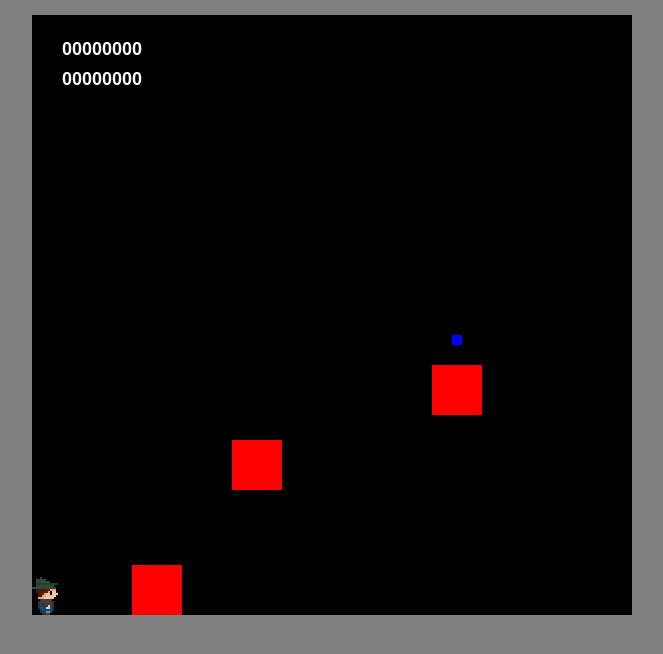
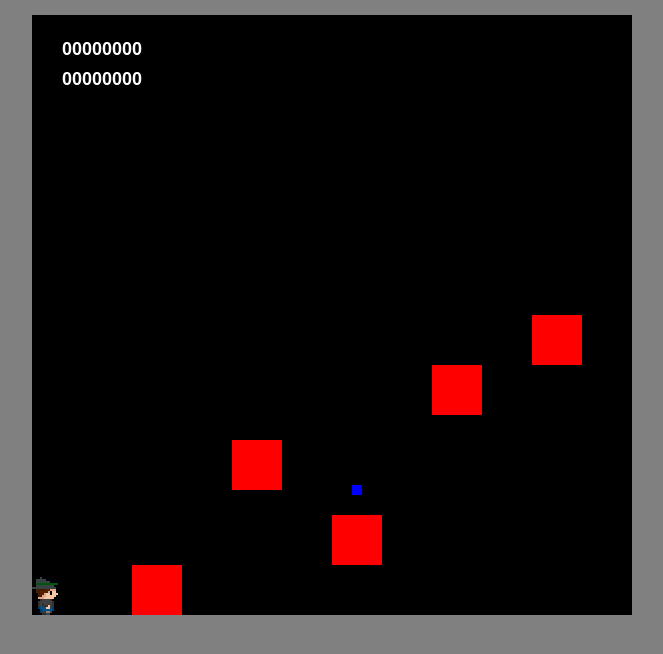
Before and after one commit to allknowingfrog/stompy-tutorial, a plain HTML site: page index.html in a window 1280 px wide. Shown: the whole page, without its empty margins (308-971 px from the left). Drawn offline with Linux system fonts and the light colour scheme.

Commit message:
Add levels

```diff
--- a/index.html
+++ b/index.html
@@ -5,6 +5,7 @@
         <title>Stompy</title>
         <script src='pad.js'></script>
         <script src='pick.js'></script>
+        <script src='level.js'></script>
         <script src='entity.js'></script>
         <script src='sprite.js'></script>
         <script src='stompy.js'></script>
--- /dev/null
+++ b/level.js
@@ -0,0 +1,26 @@
+function level() {
+    this.current = 0;
+    this.levels = [
+        [
+            [100, 550, 50, 50],
+            [200, 425, 50, 50],
+            [400, 350, 50, 50],
+            [300, 500, 50, 50],
+            [500, 300, 50, 50]
+        ],
+        [
+            [100, 550, 50, 50]
+        ]
+    ];
+
+    this.next = function() {
+        var level;
+        if(this.current < this.levels.length) {
+            level = this.levels[this.current];
+            this.current++;
+        } else {
+            level = [];
+        }
+        return level;
+    };
+}
--- a/stompy.js
+++ b/stompy.js
@@ -19,6 +19,7 @@ var sprites = {
     leftJump: new sprite(0, 38, 30, 38)
 };
 var facingRight = true;
+var level;
 var platforms = [];
 var target;
 var timestamp = Date.now();
@@ -44,9 +45,8 @@ function init() {
     canvas.height = 600;
     ctx = canvas.getContext('2d');
 
-    platforms.push(new entity(100, 550, 50, 50));
-    platforms.push(new entity(200, 425, 50, 50));
-    platforms.push(new entity(400, 350, 50, 50));
+    level = new level();
+    loadLevel(level.next());
 
     target = new entity(0, 0, 10, 10);
     moveTarget();
@@ -69,10 +69,24 @@ function reset() {
     moveTarget();
 }
 
+function loadLevel(list) {
+    platforms = [];
+    var platform;
+    for(var p=0; p<list.length; p++) {
+        platform = list[p];
+        platforms.push(new entity(platform[0], platform[1], platform[2], platform[3]));
+    }
+}
+
 function moveTarget(hit) {
     if(hit) {
         score += 5;
         if(score > highScore) highScore = score;
+        if(score > 10) {
+            loadLevel(level.next());
+            highScore = 0;
+            reset();
+        }
     }
 
     var platform = pick(platforms);
```
